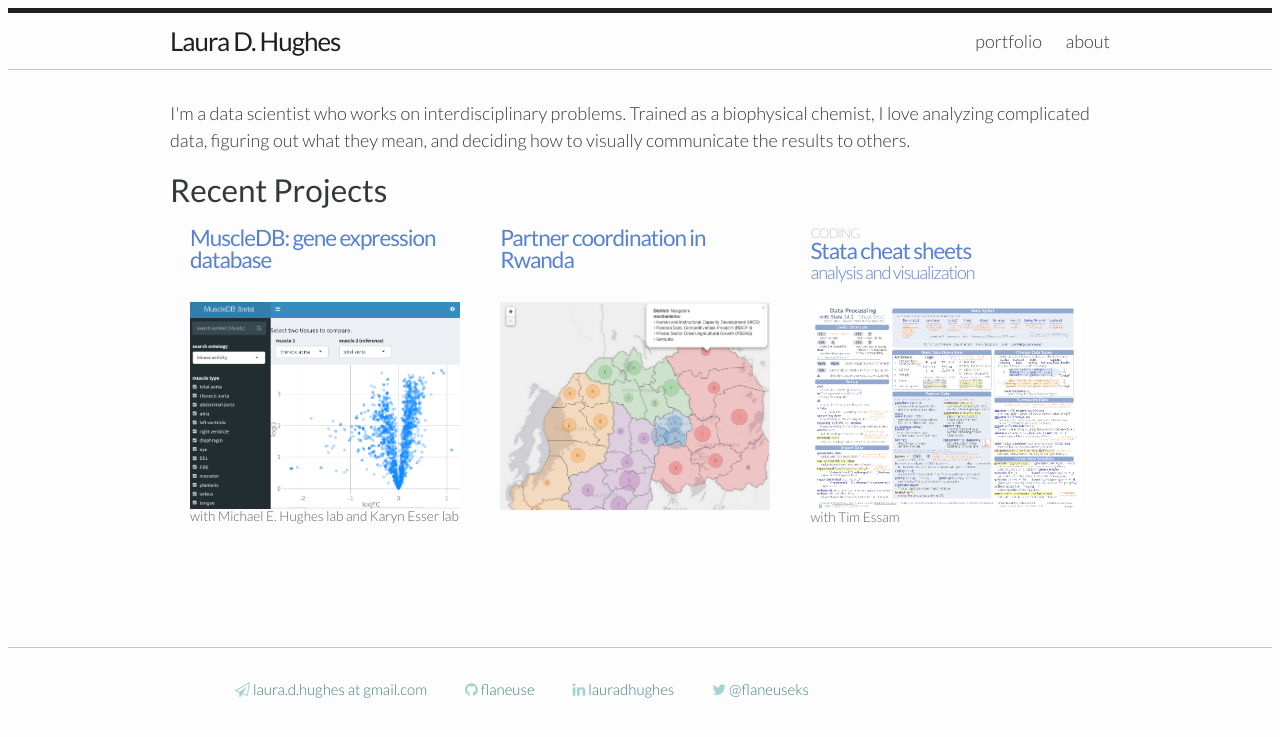
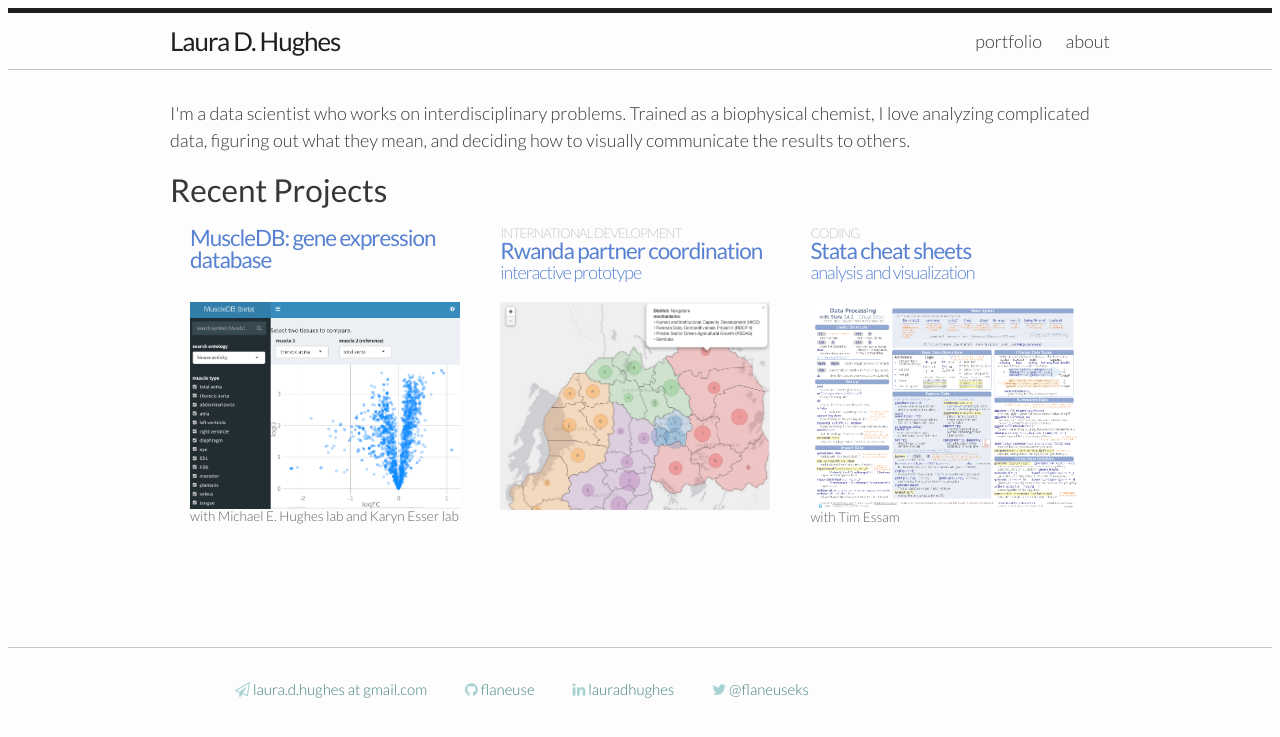
Before and after one commit to flaneuse/flaneuse.github.io, a Jekyll site: the page built from index.html, in a window 1280 px wide. Shown: the top 737 px of the page. Built offline with Jekyll 4.4.1, drawn with Linux system fonts in a browser that asks for light colours.

Commit message:
update subtitle

```diff
--- a/_posts/2016-06-23-partner_coordination.markdown
+++ b/_posts/2016-06-23-partner_coordination.markdown
@@ -1,6 +1,8 @@
 ---
 layout: post
-title:  "Partner coordination in Rwanda"
+title:  "Rwanda partner coordination"
+subtitle: "interactive prototype"
+tag: "international development"
 summary: "Website to coordinate international development health activities across Rwanda"
 date:   2016-06-23 23:00:00
 img: "/img/chain-demo"
```
